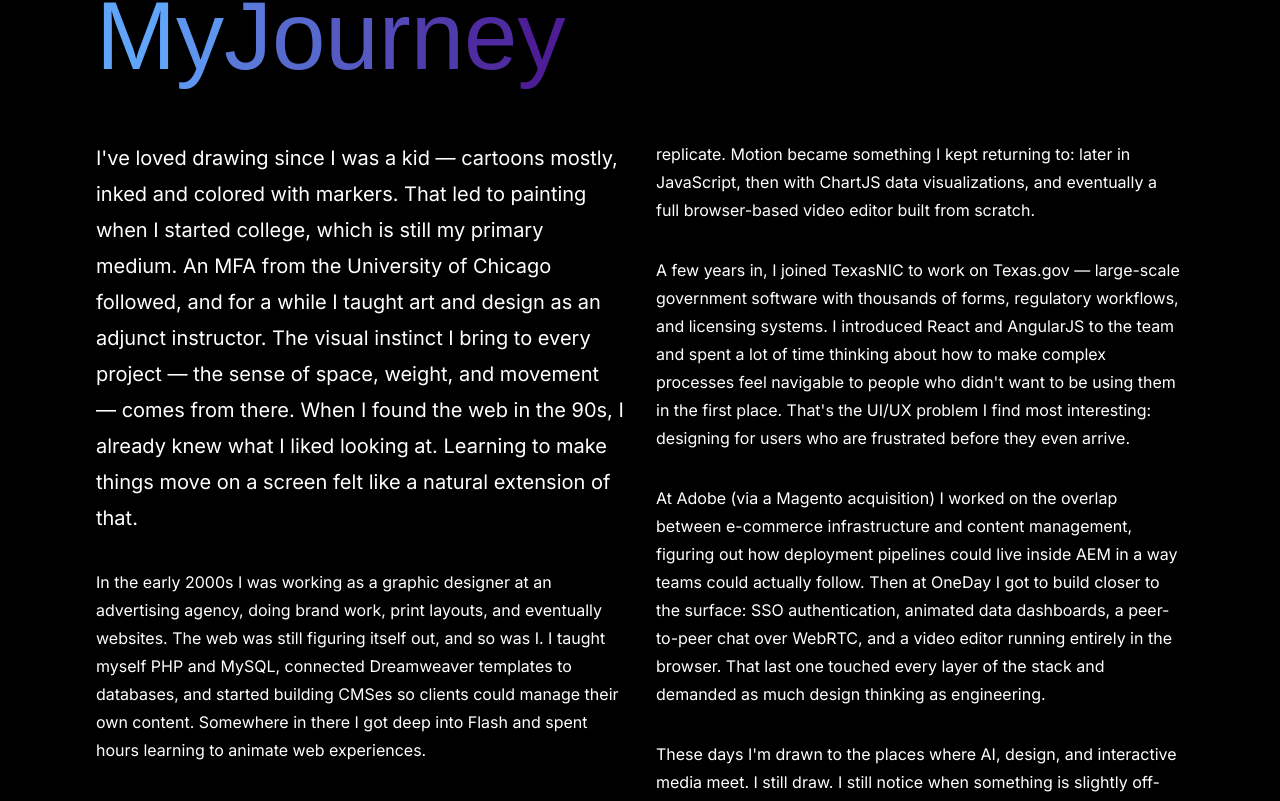
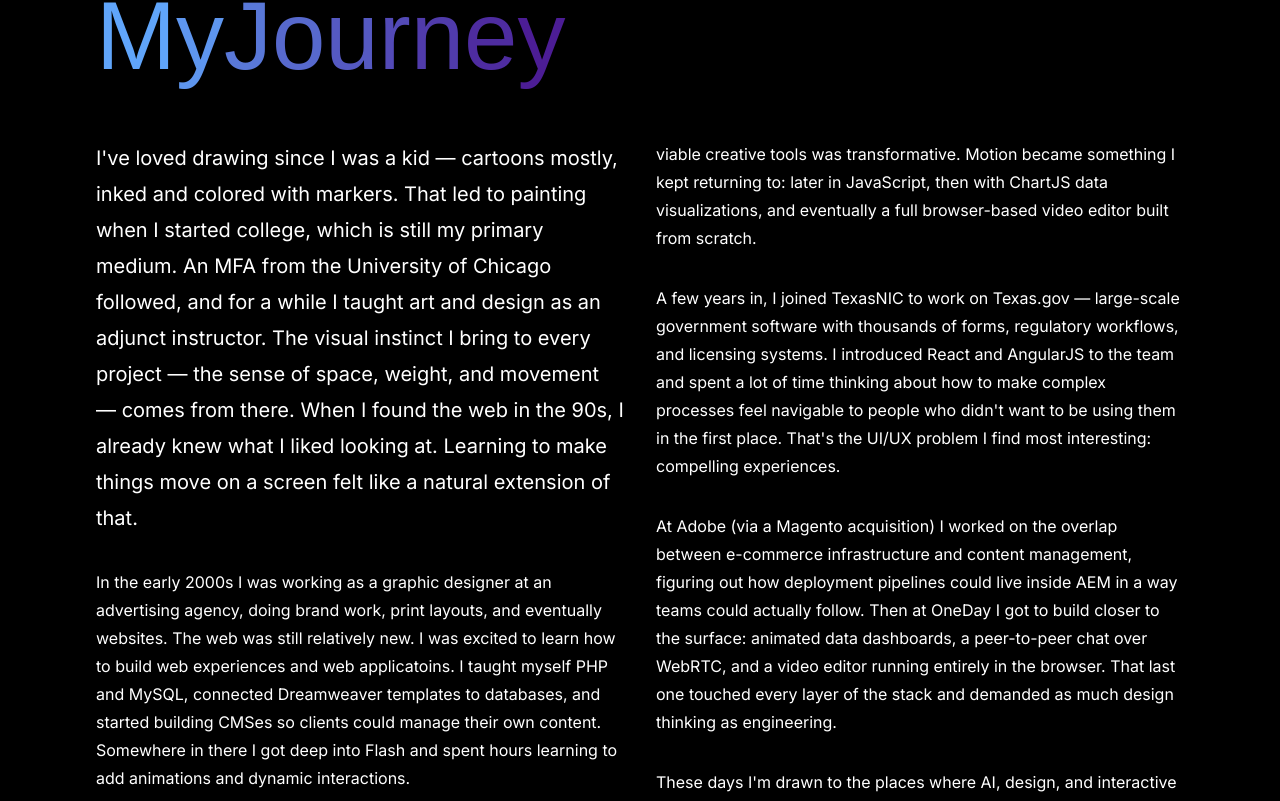
Before and after one commit to thoughtassassin/davidkrause-tech, a Next.js app: page / in a window 1280 px wide. Shown: the part 892-1693 px from the top of the page. Built offline with nearby package versions, Linux system fonts and the light colour scheme; a web font is replaced by a local one.

Commit message:
Refine My Journey text

```diff
--- a/app/components/Journey.tsx
+++ b/app/components/Journey.tsx
@@ -42,11 +42,12 @@ export default function Journey() {
         >
           In the early 2000s I was working as a graphic designer at an
           advertising agency, doing brand work, print layouts, and eventually
-          websites. The web was still figuring itself out, and so was I. I
-          taught myself PHP and MySQL, connected Dreamweaver templates to
-          databases, and started building CMSes so clients could manage their
-          own content. Somewhere in there I got deep into Flash and spent hours
-          learning to animate web experiences.
+          websites. The web was still relatively new. I was excited to learn how
+          to build web experiences and web applicatoins. I taught myself PHP and
+          MySQL, connected Dreamweaver templates to databases, and started
+          building CMSes so clients could manage their own content. Somewhere in
+          there I got deep into Flash and spent hours learning to add animations
+          and dynamic interactions.
         </motion.p>
         <motion.p
           variants={fadeUp}
@@ -54,13 +55,13 @@ export default function Journey() {
           transition={{ duration: 0.5, ease: "easeOut" }}
           className="mb-8 max-w-prose leading-7"
         >
-          One of those Flash projects was a 3D animated carousel of trucks that
-          are customized and manufactured for use in the oil field — and
-          that&apos;s probably where I fell in love with using code as a design
-          medium. The precision you get with math that a paintbrush can&apos;t
-          replicate. Motion became something I kept returning to: later in
-          JavaScript, then with ChartJS data visualizations, and eventually a
-          full browser-based video editor built from scratch.
+          One of those Flash projects was a 3D animated carousel of trucks built
+          by a company that customized and manufactured them for use in the oil
+          field — and that&apos;s probably where I fell in love with using code
+          as a design medium. The idea that mathematics and logic were viable creative
+          tools was transformative. Motion became something I kept returning to:
+          later in JavaScript, then with ChartJS data visualizations, and
+          eventually a full browser-based video editor built from scratch.
         </motion.p>
         <motion.p
           variants={fadeUp}
@@ -74,7 +75,7 @@ export default function Journey() {
           spent a lot of time thinking about how to make complex processes feel
           navigable to people who didn&apos;t want to be using them in the first
           place. That&apos;s the UI/UX problem I find most interesting:
-          designing for users who are frustrated before they even arrive.
+          compelling experiences.
         </motion.p>
         <motion.p
           variants={fadeUp}
@@ -86,10 +87,10 @@ export default function Journey() {
           e-commerce infrastructure and content management, figuring out how
           deployment pipelines could live inside AEM in a way teams could
           actually follow. Then at OneDay I got to build closer to the surface:
-          SSO authentication, animated data dashboards, a peer-to-peer chat over
-          WebRTC, and a video editor running entirely in the browser. That last
-          one touched every layer of the stack and demanded as much design
-          thinking as engineering.
+          animated data dashboards, a peer-to-peer chat over WebRTC, and a video
+          editor running entirely in the browser. That last one touched every
+          layer of the stack and demanded as much design thinking as
+          engineering.
         </motion.p>
         <motion.p
           variants={fadeUp}
```
